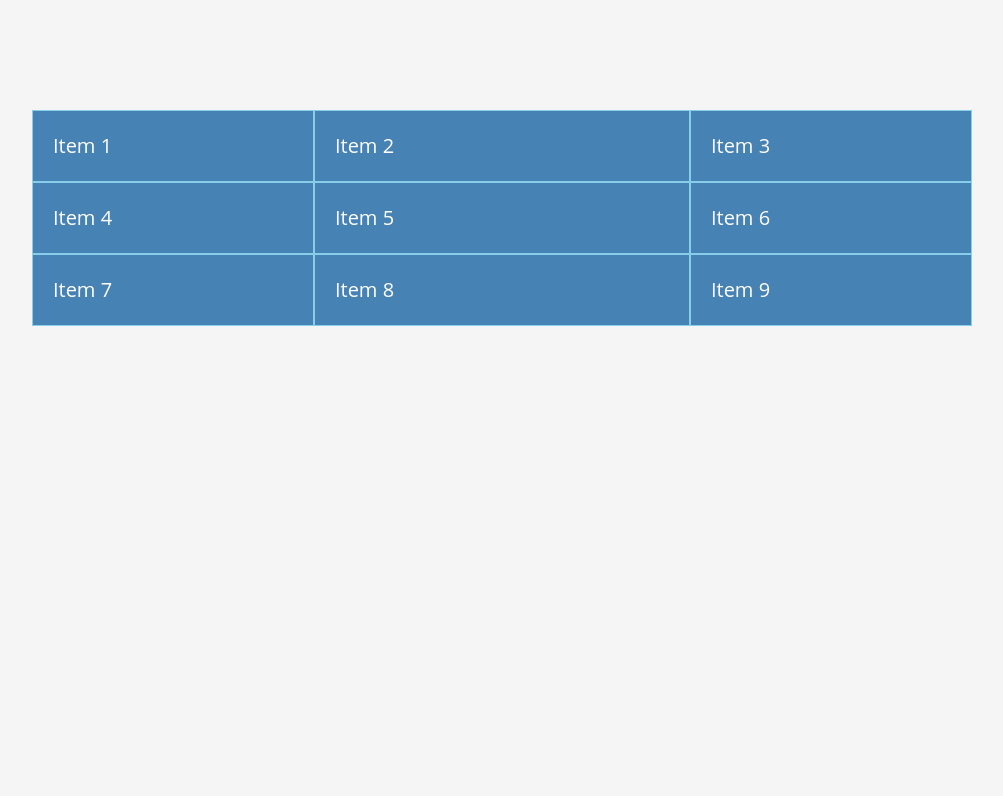
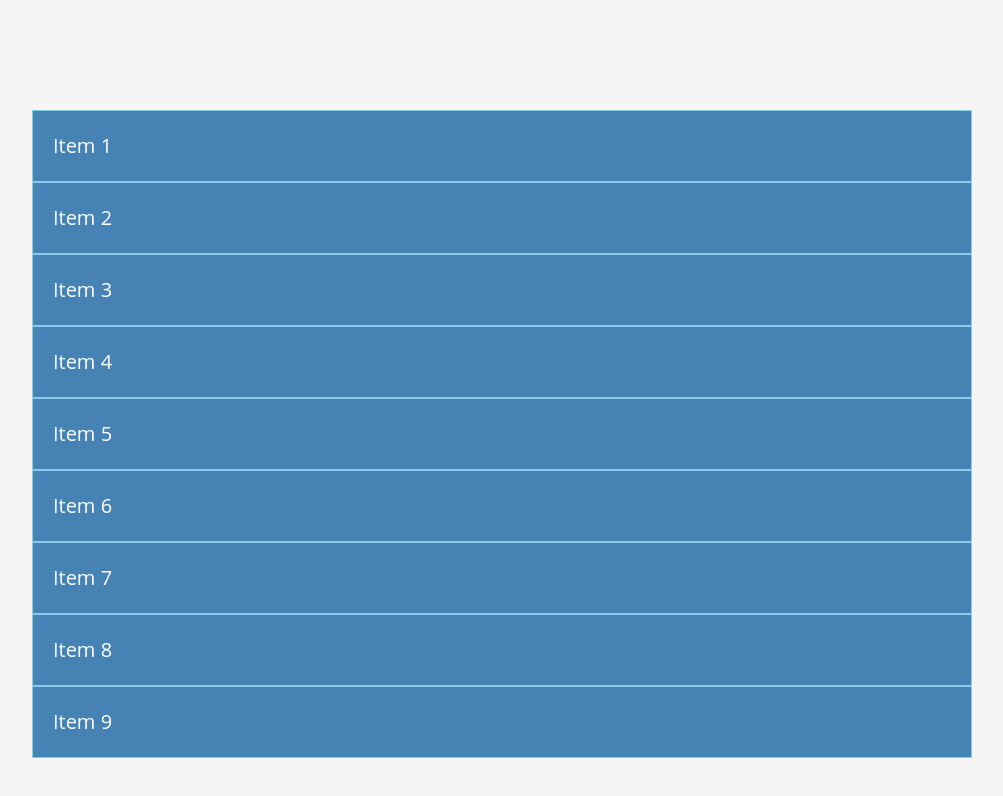
Before and after one commit to doums10/Grid-system, a plain HTML site: page index.html in a window 1280 px wide. Shown: the whole page, without its empty margins (138-1141 px from the left). Drawn offline with Linux system fonts and the light colour scheme.

Commit message:
grid column avec repeat

```diff
--- a/grid.css
+++ b/grid.css
@@ -17,7 +17,9 @@ body {
 	padding: 10px;
 	display: grid;
 	/*grid-template-columns: 100px 200px 100px ; une colonne de 100px une de 200px et une de 100px */
-	grid-template-columns: 30% 40% 30% ;
+	/* grid-template-columns: 30% 40% 30% grid en pourcentage ; */
+	/* grid-template-columns: 1fr 1fr 2fr ;  avec les fractions */
+	/* grid-template-columns: repeat(3, 1fr)  ;avec les fractions et la propriété repeat*/
 
 
 }
```
